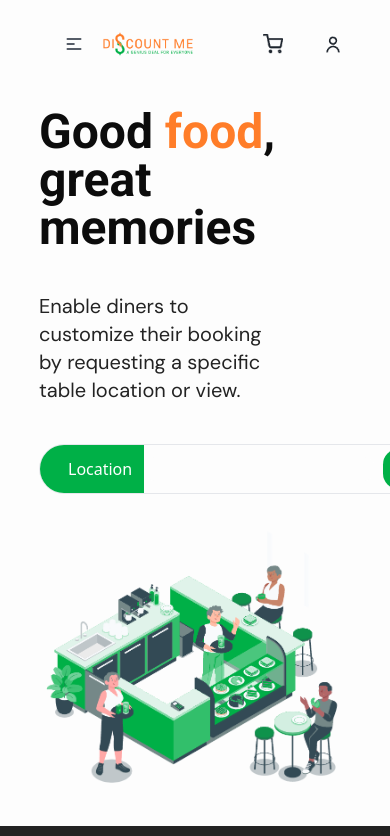
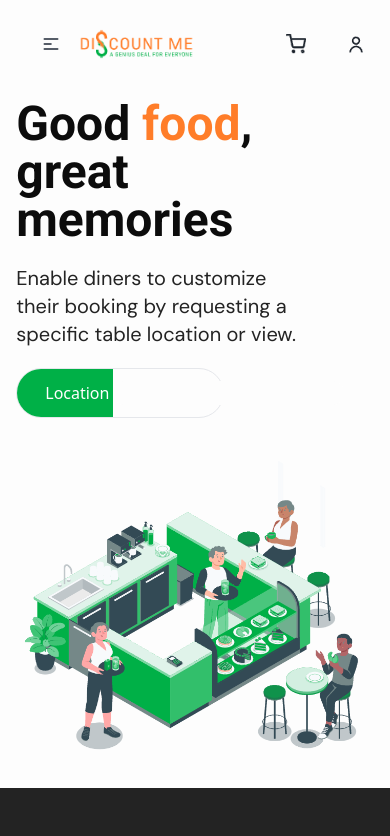
Before and after one commit to hossain-ahamed-khan/Discount-me, a Next.js app: page / in a window 390 px wide. Shown: the top 836 px of the page. Built offline with nearby package versions, Linux system fonts and the light colour scheme.

Commit message:
fix some mobile responsive issue

```diff
--- a/src/app/components/home/hero.tsx
+++ b/src/app/components/home/hero.tsx
@@ -6,18 +6,18 @@ import heroImg from "../../../../public/images/hero-img-2.png";
 
 export default function Hero() {
     return (
-        <div className="relative my-5 lg:my-20">
+        <div className="relative my-3 lg:my-20">
             <div className="flex-none lg:flex justify-between items-center">
-                <div className="w-full lg:w-3/5 space-y-10">
+                <div className="w-full lg:w-3/5 space-y-5 lg:space-y-10">
                     <h1 className="font-roboto text-5xl lg:text-7xl font-bold text-[#0C0C0C]">Good <span className="text-[#FF7D29]">food</span>, great <br /> memories</h1>
                     <p className="font-dm_Sans text-xl lg:text-3xl text-[#232323] w-4/5">Enable diners to customize their booking by requesting a specific table location or view.</p>
-                    <div className="border rounded-full w-96 lg:w-[480px] flex justify-between items-center">
-                        <div className="bg-[#00B047] w-32 flex justify-between items-center text-white space-x-4 p-3 rounded-l-full">
+                    <div className="border rounded-full w-52 lg:w-[480px] flex justify-between items-center">
+                        <div className="bg-[#00B047] w-24 lg:w-32 flex justify-between items-center text-white space-x-4 p-3 rounded-l-full">
                             <div>
                                 <Image
                                     src={locationLogo}
-                                    width={18}
-                                    height={18}
+                                    width={20}
+                                    height={20}
                                     alt="main logo image"
                                 />
                             </div>
--- a/src/app/components/navbar.tsx
+++ b/src/app/components/navbar.tsx
@@ -7,7 +7,7 @@ import user from "../../../public/images/user _ user.png";
 
 export const Navbar = () => {
     return (
-        <div className="navbar w-4/5 mx-auto bg-[#FDFDFD] py-5 lg:py-10">
+        <div className="navbar w-11/12 lg:w-4/5 mx-auto bg-[#FDFDFD] py-5 lg:py-10">
             <div className="navbar-start">
                 <div className="dropdown">
                     <div tabIndex={0} role="button" className="btn btn-ghost lg:hidden">
--- a/src/app/page.tsx
+++ b/src/app/page.tsx
@@ -2,7 +2,7 @@ import Hero from "./components/home/hero";
 
 export default function Home() {
   return (
-    <div className="w-4/5 mx-auto">
+    <div className="w-11/12 lg:w-4/5 mx-auto">
       <Hero />
 
     </div>
```
